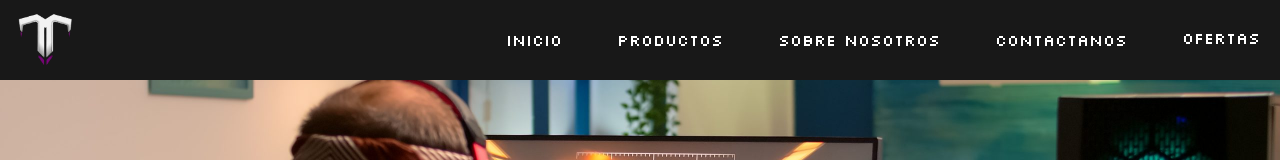
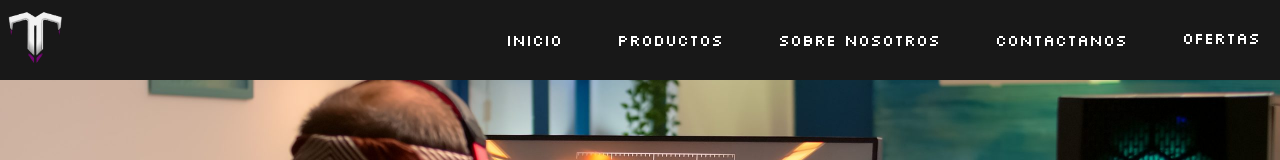
Before and after one commit to Minotti-Santiago/TecnoTecnologia, a website: page index.html in a window 1280 px wide. Shown: the top 160 px of the page. Drawn offline with Linux system fonts and the light colour scheme; a web font is replaced by a local one.

Commit message:
corrigiendo errores

```diff
--- a/sass/layout/_header.scss
+++ b/sass/layout/_header.scss
@@ -159,6 +159,9 @@ header{
     }
 
     .img--logo-container{
-        margin: 5px 0 0 10px;
+        margin: 0;
+        width: 10vw;
+        display: flex;
+        align-items: center;
     }
 }
```
Also changed, not shown: sass/pages/_sobre-nosotros.scss (+2 -6 lines), css/style.css, 1 other file.
